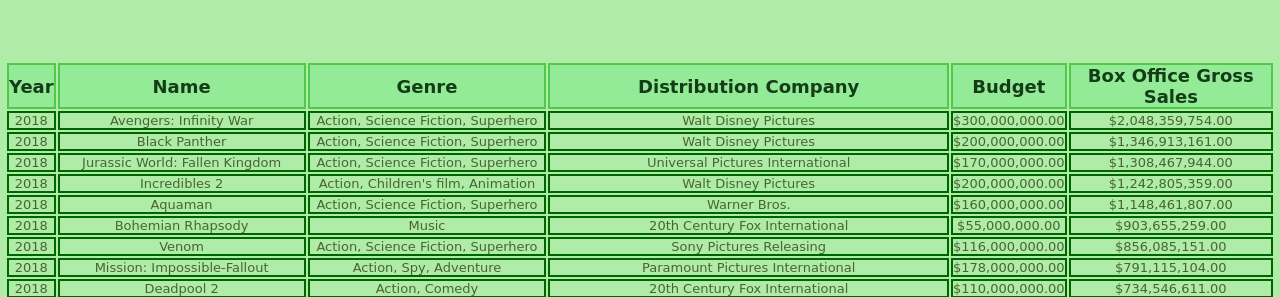
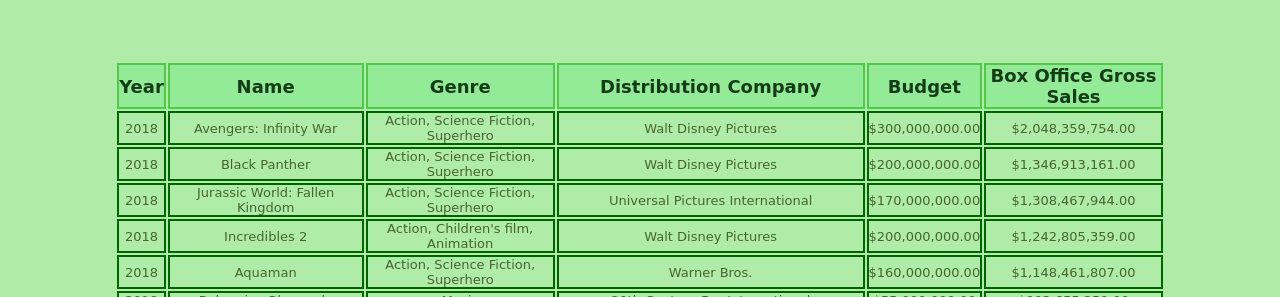
Before and after one commit to angelmri/q1p1-na-am-sabater, a plain HTML site: page research.html in a window 1280 px wide. Shown: the part 416-713 px from the top of the page. Drawn offline with Linux system fonts and the light colour scheme; a web font is replaced by a local one.

Commit message:
Update style.css for table to adjust to screen

```diff
--- a/css/style.css
+++ b/css/style.css
@@ -180,8 +180,9 @@
 }
 /* table itself */
 .table{
-    margin: 5px;
-    padding-bottom: 5vw;
+    margin-left: 9vw;
+    margin-right: 9vw;
+    margin-bottom: 9vw;
     text-align: center;
 
 }
```
